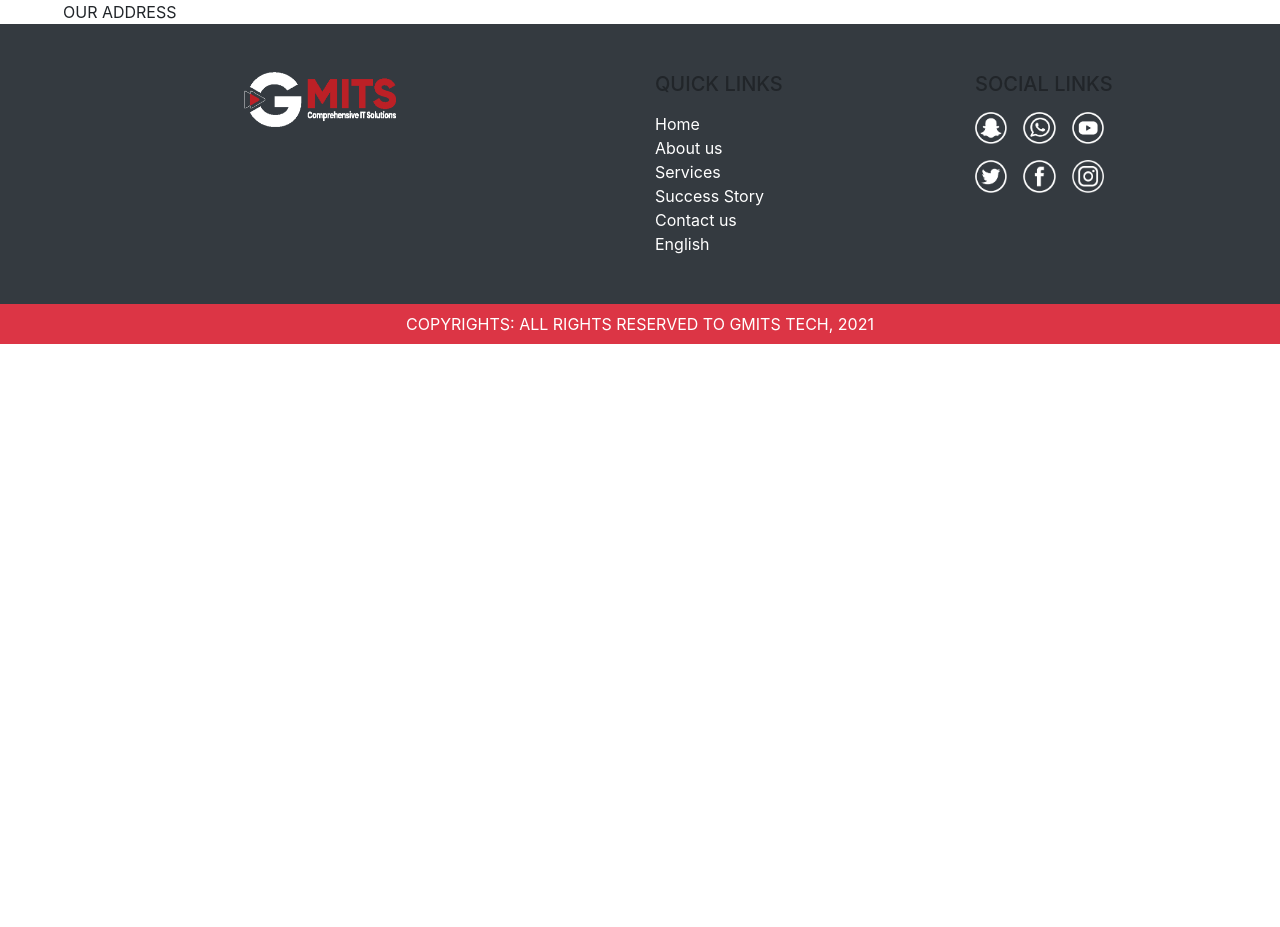
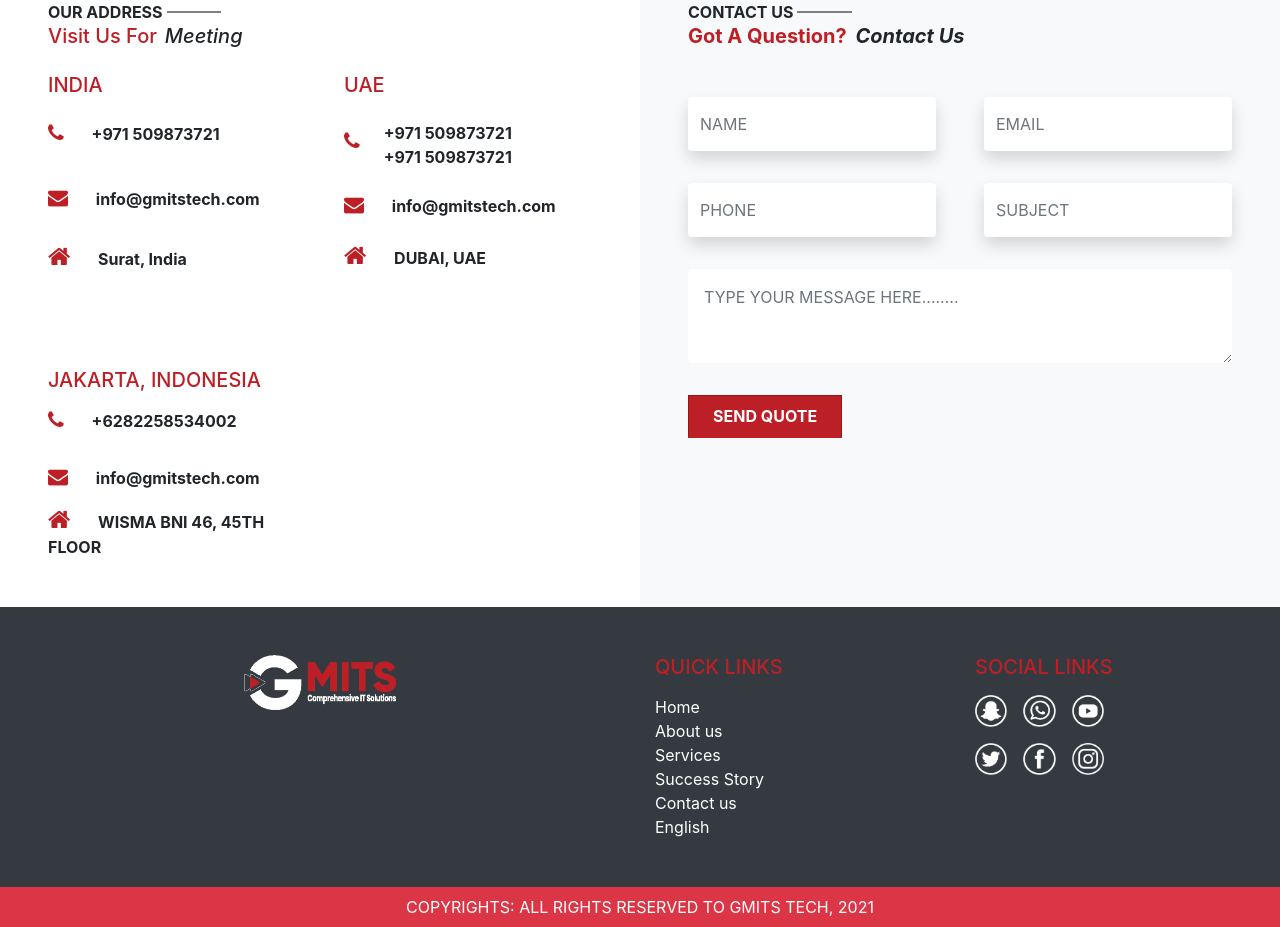
Before and after one commit to zohaibmalikie/Landing-page, a plain HTML site: page zohaib.html in a window 1280 px wide. Before the commit the page ends 800 px from the top, so only its background shows below. Drawn offline with nearby package versions, Linux system fonts and the light colour scheme.

Commit message:
secctions created

```diff
--- a/assets/css/footer.css
+++ b/assets/css/footer.css
@@ -11,9 +11,18 @@ a:hover{
     text-decoration: none;
     color: #fff;
 }
-footer{
 
-}
 .quick-links>a{
 display: block;
 }
+.border-address{
+    width: 10%;
+    margin-top:11px;
+    border-top: 2px solid gray;
+}
+.form-control {
+    display: block;
+    width: 100%;
+    height: calc(2.5em + .75rem + 2px);
+
+}
--- a/zohaib.html
+++ b/zohaib.html
@@ -5,41 +5,139 @@
   <!-- Required meta tags -->
   <meta charset="utf-8">
   <meta name="viewport" content="width=device-width, initial-scale=1, shrink-to-fit=no">
-  <link rel="stylesheet" href="./assets/css/footer.css" />
+
   <!-- Bootstrap CSS -->
   <link rel="stylesheet" href="https://cdn.jsdelivr.net/npm/bootstrap@4.6.0/dist/css/bootstrap.min.css"
     integrity="sha384-B0vP5xmATw1+K9KRQjQERJvTumQW0nPEzvF6L/Z6nronJ3oUOFUFpCjEUQouq2+l" crossorigin="anonymous">
+  <link rel="stylesheet" href="https://cdnjs.cloudflare.com/ajax/libs/font-awesome/4.7.0/css/font-awesome.min.css">
+  <link rel="stylesheet" href="./assets/css/footer.css">
+  <link rel="stylesheet" href="./assets/css/index.css">
+  <title>Hello, world!</title>
 
-  <title>Hello, world!</title>
-  <style>
-    * {
-      padding: 0;
-      margin: 0;
-      max-width: 100%;
-    }
-
-    a {
-      text-decoration: none;
-      color: #fff;
-    }
-
-    a:hover {
-      text-decoration: none;
-      color: #fff;
-    }
-
-    .quick-links>a {
-      display: block;
-    }
-  </style>
 </head>
 
 <body>
   <section>
-    <div class="row m-0 pl-5 pr-5">
-      <div class="col-lg-6 col-md-6 col-sm-12 col-xs-12">
-<div class="">OUR ADDRESS</div>
+    <div class="row m-0 font-weight-bold">
+<!-- Address Column start -->
+      <div class="col-lg-6 col-md-6 col-sm-12 col-xs-12 bg-white pl-5 pr-5 pb-5">
+        <div class="d-flex">
+          <div class="pr-1">OUR ADDRESS</div>
+          <div class="border-address"></div>
+        </div>
+        <div>
+          <span class="pr-1 cl-bc2026 h5">Visit Us For</span>
+          <span class="h5"><i>Meeting</i></span>
+        </div>
+        <div class="row m-0 pt-4">
+          <div class="col-md-6 col-lg-6 col-sm-12 col-xs-12 p-0">
+            <div>
+              <div class="cl-bc2026 h5">INDIA</div>
+              <div class="pt-3 pb-3">
+                <span class="pr-4 cl-bc2026 h5"><i class="fa fa-phone" aria-hidden="true"></i></span>
+                <span class="">+971 509873721</span>
+              </div>
+              <div class="pt-4 pb-2">
+                <span class="pr-4 cl-bc2026 h5"><i class="fa fa-envelope" aria-hidden="true"></i></span>
+                <span>info@gmitstech.com</span>
+              </div>
+              <div class="pt-4">
+                <span class="pr-4 cl-bc2026 h4"><i class="fa fa-home " aria-hidden="true"></i></span>
+                <span>Surat, India</span>
+              </div>
+            </div>
+          </div>
+          <div class="col-md-6 col-lg-6 col-sm-12 col-xs-12 p-0 pl-4 ">
+            <div>
+              <div class="cl-bc2026 h5">UAE</div>
+              <div class="pt-3 d-flex align-items-center">
+                <div class="pr-4 cl-bc2026 h5"><i class="fa fa-phone" aria-hidden="true"></i></div>
+
+                <div class="d-block">
+                  <div>+971 509873721</div>
+                  <div>+971 509873721</div>
+                </div>
+              </div>
+              <div class="pt-4">
+                <span class="pr-4 cl-bc2026 h5"><i class="fa fa-envelope" aria-hidden="true"></i></span>
+                <span>info@gmitstech.com</span>
+              </div>
+              <div class="pt-4">
+                <span class="pr-4 cl-bc2026 h4"><i class="fa fa-home " aria-hidden="true"></i></span>
+                <span>DUBAI, UAE</span>
+              </div>
+            </div>
+          </div>
+          <div class="col-md-6 col-lg-6 col-sm-12 col-xs-12 p-0 pt-5">
+            <div class="pt-5">
+              <div class="cl-bc2026 h5">JAKARTA, INDONESIA</div>
+              <div class="pt-2 pb-2">
+                <span class="pr-4 cl-bc2026 h5"><i class="fa fa-phone" aria-hidden="true"></i></span>
+                <span class="">+6282258534002</span>
+              </div>
+              <div class="pt-4">
+                <span class="pr-4 cl-bc2026 h5"><i class="fa fa-envelope" aria-hidden="true"></i></span>
+                <span>info@gmitstech.com</span>
+              </div>
+              <div class="pt-3">
+                <span class="pr-4 cl-bc2026 h4"><i class="fa fa-home " aria-hidden="true"></i></span>
+                <span> WISMA BNI 46, 45TH FLOOR</span>
+              </div>
+            </div>
+          </div>
+        </div>
       </div>
+<!-- Address Column end -->
+      <!-- Contact Column start-->
+    <div class="col-lg-6 col-md-6 col-sm-12 col-xs-12 bg-light pl-5 pr-5 pb-5">
+      <div class="d-flex">
+        <div class="pr-1">CONTACT US</div>
+        <div class="border-address"></div>
+      </div>
+      <div>
+        <span class="pr-1 cl-bc2026 h5 font-weight-bold">Got A Question? </span>
+        <span class="h5 font-weight-bold"><i>Contact Us</i></span>
+      </div>
+      <form action="">
+      <div class="row m-0 pt-5">
+        <div class="col-md-6 col-lg-6 col-sm-12 col-xs-12 pl-0 pr-4">
+          <div class="form-group">
+            <input type="text" class="form-control shadow border-0 py-3" id="exampleInputName1" placeholder="NAME" aria-describedby="emailHelp">
+          </div>
+        </div>
+        <div class="col-md-6 col-lg-6 col-sm-12 col-xs-12 pl-4 pr-0">
+          <div class="form-group">
+            <input type="email" class="form-control shadow border-0 py-3" id="exampleInputEmail1" placeholder="EMAIL" aria-describedby="emailHelp">
+          </div>
+        </div>
+      </div>
+      <div class="row m-0 pt-3">
+        <div class="col-md-6 col-lg-6 col-sm-12 col-xs-12 pl-0 pr-4">
+          <div class="form-group">
+            <input type="number" class="form-control shadow border-0 py-3" id="exampleInputNumber1" placeholder="PHONE" aria-describedby="emailHelp">
+          </div>
+        </div>
+        <div class="col-md-6 col-lg-6 col-sm-12 col-xs-12 pl-4 pr-0">
+          <div class="form-group">
+            <input type="text" class="form-control shadow border-0 py-3" id="exampleInputSubject1" placeholder="SUBJECT" aria-describedby="emailHelp">
+          </div>
+        </div>
+      </div>
+      <div class="row m-0 pt-3">
+        <div class="col-md-12 col-lg-12 col-sm-12 col-xs-12 p-0">
+          <div class="form-group">
+            <textarea class="form-control border-0 pt-3 pl-3" placeholder="TYPE YOUR MESSAGE HERE........" id="exampleFormControlTextarea1" rows="3"></textarea>
+          </div>
+        </div>
+      </div>
+
+        <div class="pt-3">
+           <button type="submit" class="custom-button text-white bg-bc2026 px-4 py-2 font-weight-bold">SEND QUOTE</button>
+        </div>
+
+    </form>
+    </div>
+      <!-- Contact Column start-->
     </div>
   </section>
 
@@ -49,7 +147,7 @@
         <img src="./assets/images/Image.png" alt="" class="w-25">
       </div>
       <div class="col-lg-3 col-md-3 col-sm-6 col-xs-6">
-        <h5 class="text-uppercase pb-2">Quick links</h5>
+        <h5 class="text-uppercase pb-2 cl-bc2026">Quick links</h5>
         <div class="quick-links">
           <a href="#">Home</a>
           <a href="#">About us</a>
@@ -60,7 +158,7 @@
         </div>
       </div>
       <div class="col-lg-3 col-md-3 col-sm-6 col-xs-6">
-        <h5 class="text-uppercase pb-2">Social Links</h5>
+        <h5 class="text-uppercase pb-2 cl-bc2026">Social Links</h5>
         <div class="w-50 pr-3 ">
           <div class="d-flex justify-content-between">
             <div class="w-25">
```
Also changed, not shown: assets/images/Group.png (added).
